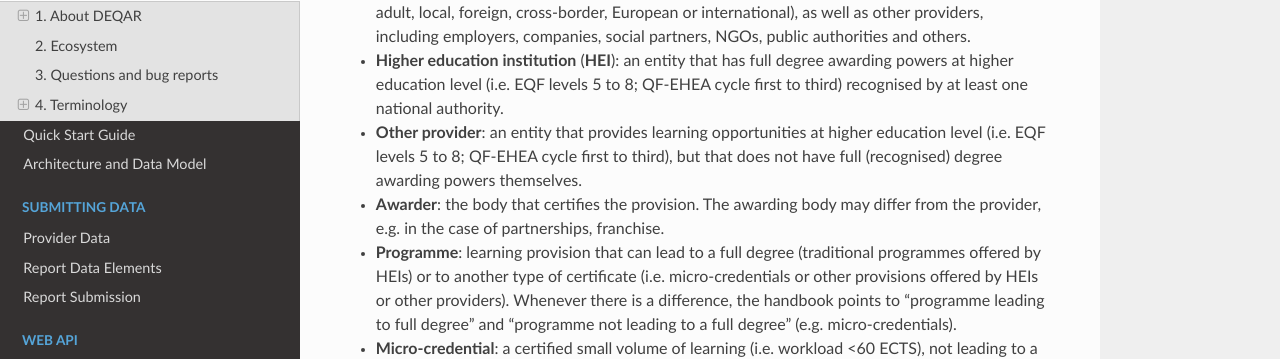
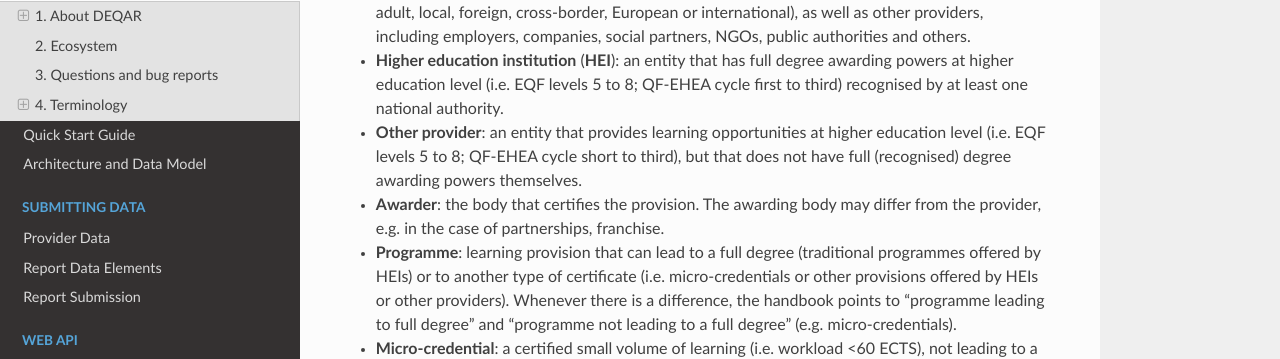
Before and after one commit to EQAR/deqar-docs, an MkDocs documentation site: the page built from docs/index.md, in a window 1280 px wide and 900 px high, scrolled down 2422 px. Shown: the part 135-494 px from the top of the window. Built offline with MkDocs 1.6.1, drawn with Linux system fonts in a browser that asks for light colours; nearby versions of some CDN libraries.

Commit message:
Short cycle added in definition of HEI

```diff
--- a/docs/index.md
+++ b/docs/index.md
@@ -68,7 +68,7 @@ The data types used in DEQAR follow the common definitions:
 
  - **Provider**: any actor that provides degree programmes, micro-credentials or other learning opportunities in terms of teaching, classes, learning materials, etc. This may include higher education institutions (public, private, academic, professional, preparatory, initial, continuing, adult, local, foreign, cross-border, European or international), as well as other providers, including employers, companies, social partners, NGOs, public authorities and others.
  - **Higher education institution** (**HEI**): an entity that has full degree awarding powers at higher education level (i.e. EQF levels 5 to 8; QF-EHEA cycle first to third) recognised by at least one national authority.
- - **Other provider**: an entity that provides learning opportunities at higher education level (i.e. EQF levels 5 to 8; QF-EHEA cycle first to third), but that does not have full (recognised) degree awarding powers themselves.
+ - **Other provider**: an entity that provides learning opportunities at higher education level (i.e. EQF levels 5 to 8; QF-EHEA cycle short to third), but that does not have full (recognised) degree awarding powers themselves.
  - **Awarder**: the body that certifies the provision. The awarding body may differ from the provider, e.g. in the case of partnerships, franchise.
  - **Programme**: learning provision that can lead to a full degree (traditional programmes offered by HEIs) or to another type of certificate (i.e. micro-credentials or other provisions offered by HEIs or other providers). Whenever there is a difference, the handbook points to “programme leading to full degree” and “programme not leading to a full degree” (e.g. micro-credentials).
  - **Micro-credential**: a certified small volume of learning (i.e. workload &lt;60 ECTS), not leading to a full (recognised) degree. Micro-credentials may be provided through a cooperation of different providers.
```
